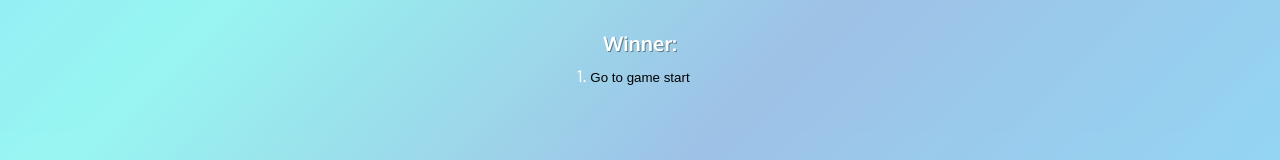
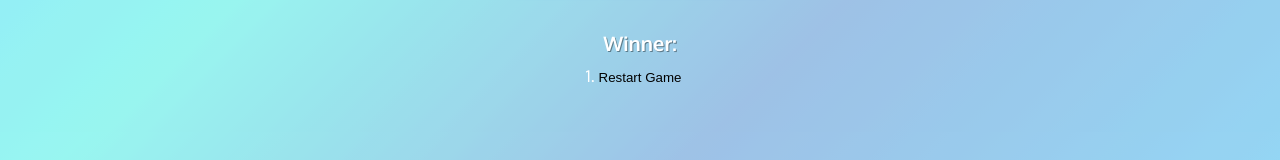
Before and after one commit to Kristian-kodehode/react-tictactoe, a React (Vite) app: page / in a window 1280 px wide. Shown: the part 443-603 px from the top of the page. Built offline with nearby package versions, Linux system fonts and the light colour scheme.

Commit message:
updated to Restart game

```diff
--- a/src/Game.jsx
+++ b/src/Game.jsx
@@ -20,7 +20,7 @@ const Game = () => {
 
   const moves = history.map((squares, move) => {
     let description;
-    description = move > 0 ? `Go to move # ${move}` : `Go to game start`;
+    description = move > 0 ? `Go to move # ${move}` : `Restart Game`;
     return (
       <li key={move}>
         <button onClick={() => jumpTo(move)}>{description}</button>
```
